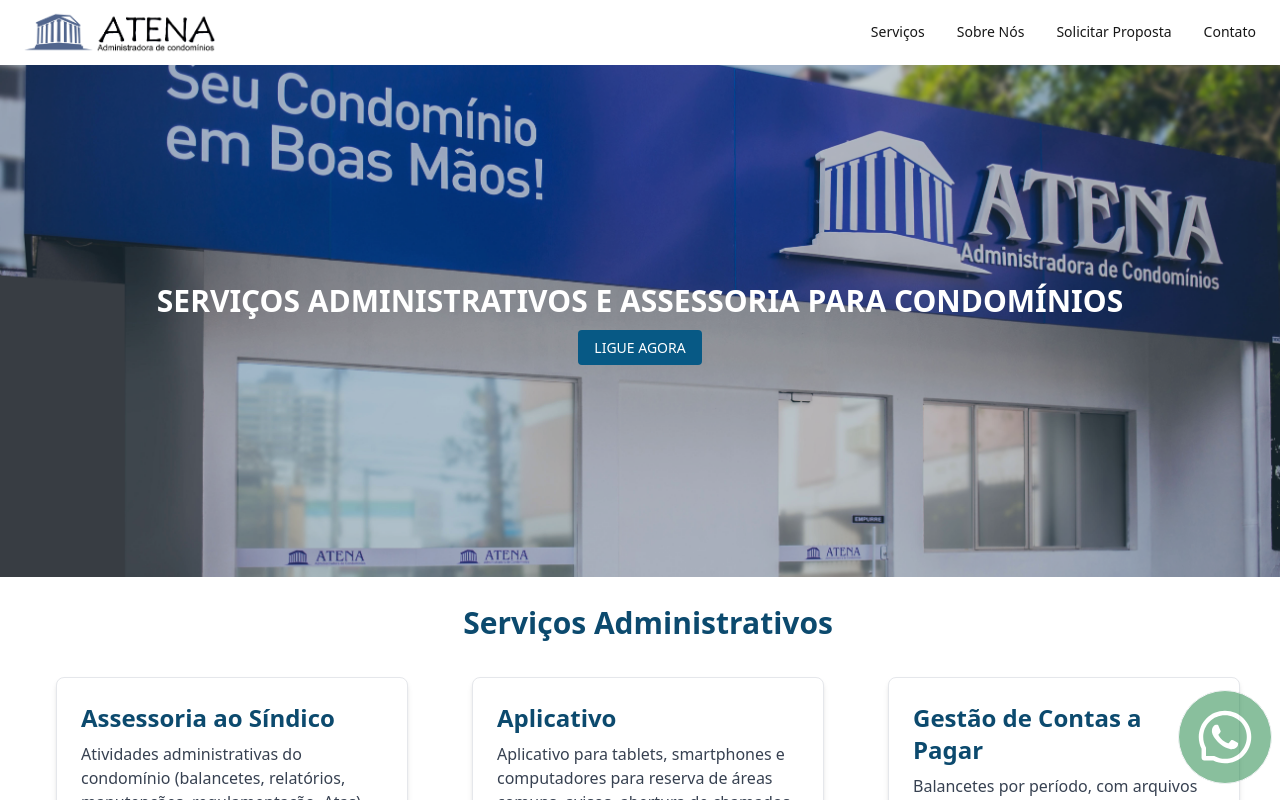
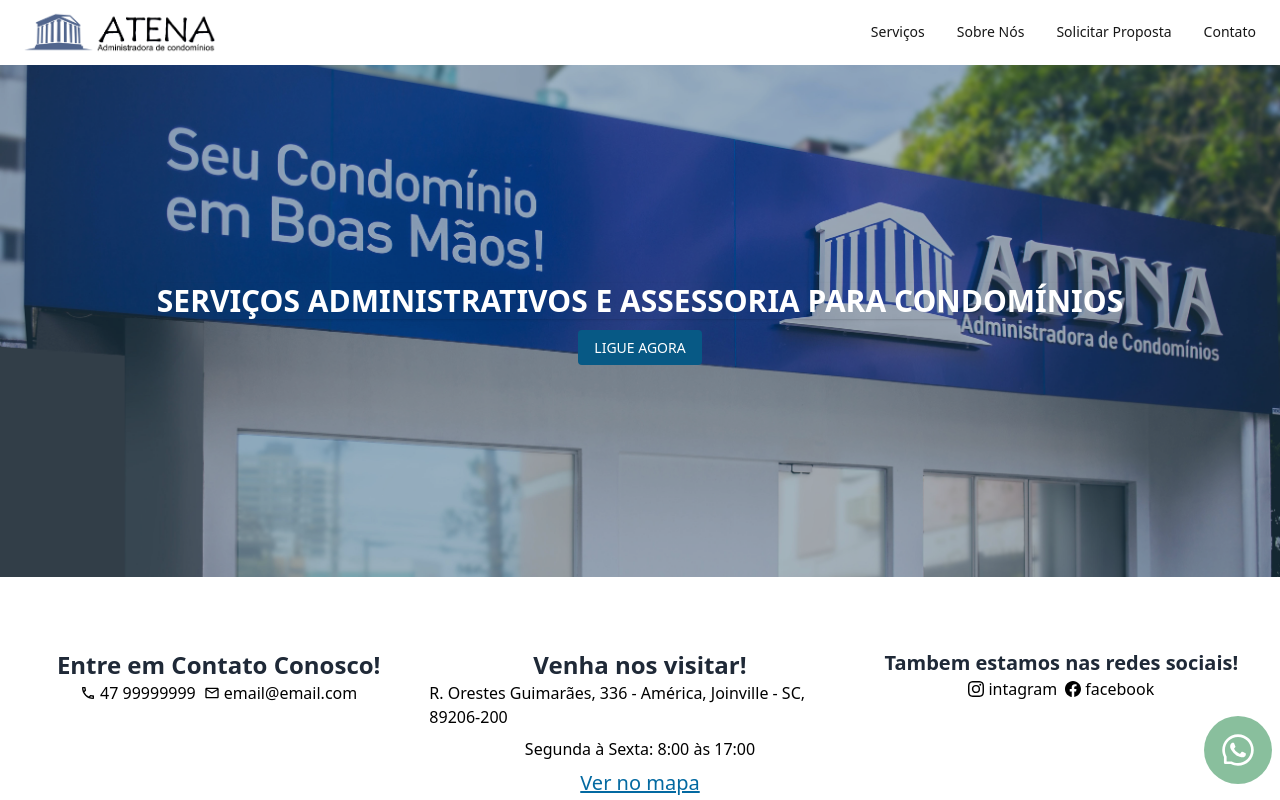
Before and after one commit to Raphael-Soares/Atena, a React (Vite) app: page / in a window 1280 px wide. Shown: the top 800 px of the page. Built offline with nearby package versions, Linux system fonts and the light colour scheme.

Commit message:
mais adicionados

```diff
--- a/src/App.jsx
+++ b/src/App.jsx
@@ -9,8 +9,10 @@
 import Sobre from "./components/Sobre";
 import Avaliacao from "./components/Avaliacao";
 import Form from "./components/Form";
-import SideImageCard from "./components/SideImageCard";
+import Contato from "./components/Contato";
 
+import Social from "./components/Social";
+import Endereco from "./components/Endereco";
 function App() {
     const servicos = useRef(null);
     const sobre = useRef(null);
@@ -44,6 +46,12 @@
         <div>
             <Header scrollToContato={scrollToContato} scrollToServicos={scrollToServicos} scrollToSobre={scrollToSobre} scrollToForm={scrollToForm} />
             <main className="p-2">
+                <div className="flex my-16 justify-around">
+                    <Contato />
+                    <Endereco />
+                    <Social />
+                </div>
+
                 <div ref={servicos}>
                     <TextCard title="Serviços Administrativos" id="servicos">
                         <div className="flex flex-col sm:flex-row">
--- a/src/components/Contato.jsx
+++ b/src/components/Contato.jsx
@@ -1,10 +1,9 @@
 import React from "react";
 import {MdOutlineEmail, MdOutlinePhone} from "react-icons/md";
-import {BsInstagram, BsFacebook} from "react-icons/bs";
 
 function Contato() {
     return (
-        <div className="flex flex-col items-center">
+        <div className="flex flex-col items-center w-full">
             <h1 className="text-gray-800 text-xl font-bold hover:text-gray-700 md:text-2xl">Entre em Contato Conosco!</h1>
 
             <div className="flex gap-2">
@@ -17,17 +16,6 @@
                     email@email.com
                 </span>
             </div>
-            <h2 className="text-gray-800 text-xl font-bold hover:text-gray-700 md:text-xl">Tambem estamos nas redes sociais!</h2>
-            <div className="flex gap-2">
-                <span className="inline-flex gap-1 items-center ">
-                    <BsInstagram />
-                    intagram
-                </span>
-                <span className="inline-flex gap-1 items-center ">
-                    <BsFacebook />
-                    facebook
-                </span>
-            </div>
         </div>
     );
 }
--- a/src/components/Endereco.jsx
+++ b/src/components/Endereco.jsx
@@ -2,12 +2,15 @@
 
 function Endereco() {
     return (
-        <div className="flex flex-col items-center">
+        <div className="flex flex-col items-center w-full">
             <h1 className="text-gray-800 text-xl font-bold hover:text-gray-700 md:text-2xl">Venha nos visitar!</h1>
 
             <div className="flex flex-col items-center gap-2">
                 <div>R. Orestes Guimarães, 336 - América, Joinville - SC, 89206-200 </div>
                 <div>Segunda à Sexta: 8:00 às 17:00</div>
+                <a href="https://www.google.com/maps/dir//Atena+Administradora+de+Condom%C3%ADnios/data=!4m8!4m7!1m0!1m5!1m1!1s0x94deb14c3dd05617:0x3b9954a3259b209d!2m2!1d-48.8454586!2d-26.2946214">
+                    <div className="text-sky-700 underline text-xl hover:text-sky-900 transition">Ver no mapa</div>
+                </a>
             </div>
         </div>
     );
--- a/src/components/Header.jsx
+++ b/src/components/Header.jsx
@@ -1,5 +1,5 @@
 import {useState} from "react";
-import foto from "../assets/foto.jpg";
+import foto from "../assets/foto8.jpg";
 import logo from "../assets/logo.png";
 
 function Header({scrollToContato, scrollToServicos, scrollToSobre, scrollToForm}) {
@@ -66,9 +66,11 @@
                     backgroundImage: `url(${foto})`,
                 }}
             >
-                <div className="flex items-center justify-center h-full w-full bg-sky-900 bg-opacity-20">
+                <div className="flex items-center justify-center h-full w-full bg-sky-900 bg-opacity-30">
                     <div className="text-center">
-                        <h1 className="text-white text-2xl mb-4 font-semibold uppercase md:text-3xl">Serviços Administrativos e assessoria para condomínios</h1>
+                        <h1 className="text-white text-2xl mb-4 font-semibold uppercase md:text-3xl shadow">
+                            Serviços Administrativos e assessoria para condomínios
+                        </h1>
                         <a
                             href="tel:+554732277169"
                             className="mt-6 px-4 py-2 bg-sky-800 text-white text-sm uppercase font-medium rounded hover:bg-sky-500 focus:outline-none focus:bg-sky-500"
--- /dev/null
+++ b/src/components/Social.jsx
@@ -0,0 +1,22 @@
+import {BsInstagram, BsFacebook} from "react-icons/bs";
+import React from "react";
+
+function Social() {
+    return (
+        <div className="flex flex-col items-center w-full">
+            <h2 className="text-gray-800 text-xl font-bold hover:text-gray-700 md:text-xl">Tambem estamos nas redes sociais!</h2>
+            <div className="flex gap-2">
+                <span className="inline-flex gap-1 items-center ">
+                    <BsInstagram />
+                    intagram
+                </span>
+                <span className="inline-flex gap-1 items-center ">
+                    <BsFacebook />
+                    facebook
+                </span>
+            </div>
+        </div>
+    );
+}
+
+export default Social;
--- a/src/components/Zap.jsx
+++ b/src/components/Zap.jsx
@@ -3,8 +3,8 @@
 function Zap() {
     return (
         <a href="https://api.whatsapp.com/send?phone=554732277169">
-            <div className="rounded-full p-4 border w-min h-min bg-green-700 fixed bottom-4 right-2 opacity-50 hover:opacity-80 transition duration-100 ease-in-out">
-                <AiOutlineWhatsApp className="text-6xl text-white" />
+            <div className="rounded-full p-4  w-min h-min bg-green-700 fixed bottom-4 right-2 opacity-50 hover:opacity-80 transition duration-100 ease-in-out">
+                <AiOutlineWhatsApp className="text-4xl text-white" />
             </div>
         </a>
     );
```
Also changed, not shown: src/assets/foto (cópia).jpg (added), src/assets/foto8.jpg (added).
